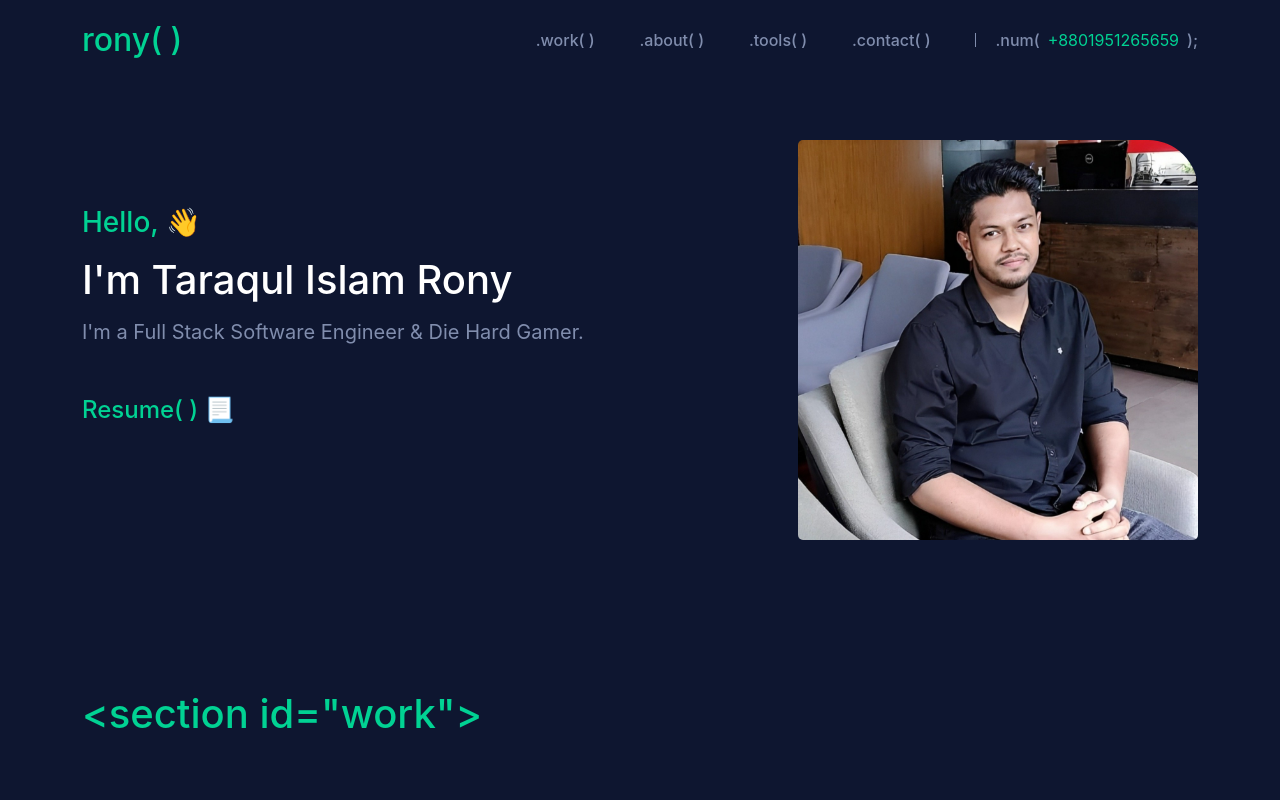
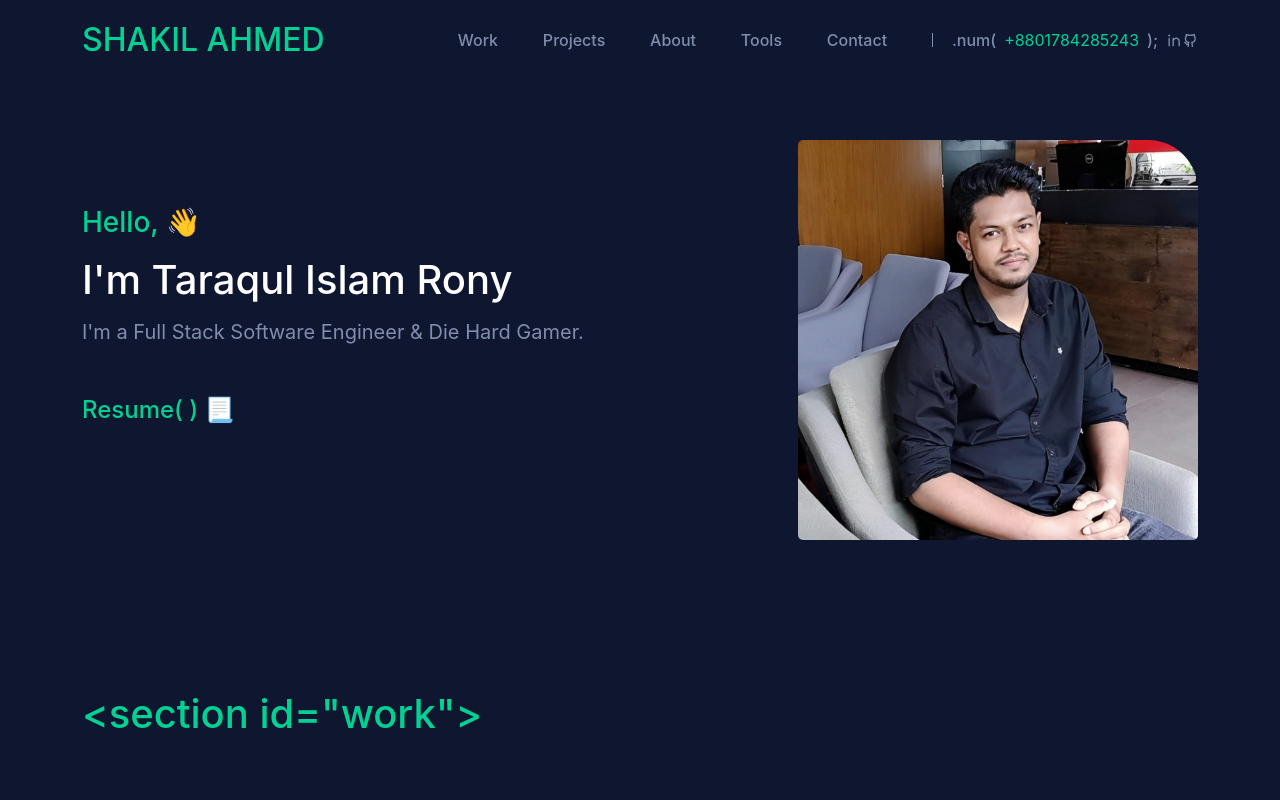
Before and after one commit to ahmedshakil29/nextjs-portfolio, a Next.js app: page / in a window 1280 px wide. Shown: the top 800 px of the page. Built offline with nearby package versions, Linux system fonts and the light colour scheme.

Commit message:
add work section

```diff
--- a/components/Header/Header.jsx
+++ b/components/Header/Header.jsx
@@ -1,6 +1,7 @@
 import React, { useRef, useEffect } from "react";
 import { Container } from "reactstrap";
 import classes from "./header.module.css";
+// import classes2 from "../../styles/contact.module.css";
 import Link from "next/link";
 
 const NAV__LINK = [
@@ -10,19 +11,23 @@ const NAV__LINK = [
   },
   {
     path: "#work",
-    display: ".work( )",
+    display: "Work",
+  },
+  {
+    path: "#projects",
+    display: "Projects",
   },
   {
     path: "#about",
-    display: ".about( )",
+    display: "About",
   },
   {
     path: "#tools",
-    display: ".tools( )",
+    display: "Tools",
   },
   {
-    path: '#contact',
-    display: ".contact( )",
+    path: "#contact",
+    display: "Contact",
   },
 ];
 
@@ -57,11 +62,11 @@ const Header = () => {
         <div className={`${classes.nav__wrapper}`}>
           {/* ======== navigation logo ======== */}
           <div className={`${classes.logo}`}>
-              <Link href={"/"}>
-                <h1>
-                  <span>rony( )</span>
-                </h1>
-              </Link>
+            <Link href={"/"}>
+              <h1>
+                <span>SHAKIL AHMED</span>
+              </h1>
+            </Link>
           </div>
 
           {/* ========= nav menu =========== */}
@@ -80,9 +85,23 @@ const Header = () => {
               <div className={`${classes.nav__right}`}>
                 <p className=" d-flex align-items-center gap-2 mb-0">
                   {/* <i className="ri-phone-line"></i> */}
-                  <i className="">{'.num('}</i>
-                  {"+8801951265659"}
-                  <i className="">{');'}</i>
+                  <i className="">{".num("}</i>
+                  {"+8801784285243"}
+                  <i className="">{");"}</i>
+                  <div>
+                    <Link
+                      href="https://www.linkedin.com/in/shakil-ahmed-aiub/"
+                      target="_blank"
+                    >
+                      <i className="ri-linkedin-line"></i>
+                    </Link>
+                    <Link
+                      href="https://github.com/ahmedshakil29"
+                      target="_blank"
+                    >
+                      <i className="ri-github-line"></i>
+                    </Link>
+                  </div>
                 </p>
               </div>
             </div>
```
